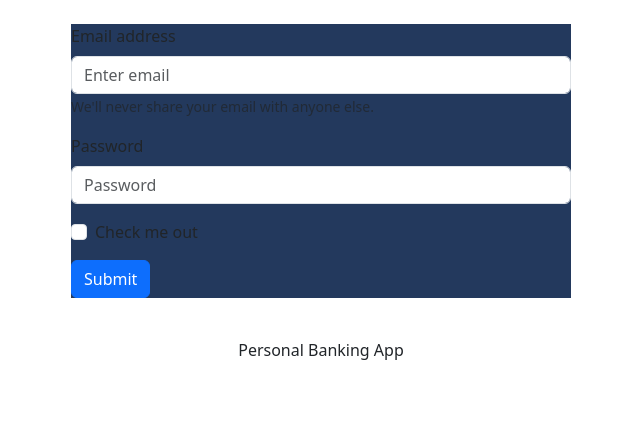
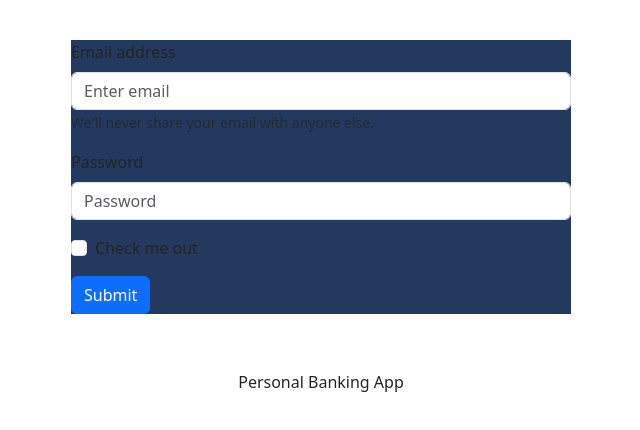
Before and after one commit to ricardoola/banking-app, a React (Create React App) app in the folder frontend/: page / in a window 1280 px wide. Shown: the top 430 px of the page, without its empty margins (319-959 px from the left). Built offline with nearby package versions, Linux system fonts and the light colour scheme.

Commit message:
added login route

```diff
--- a/frontend/src/App.js
+++ b/frontend/src/App.js
@@ -1,16 +1,24 @@
 import logo from './logo.svg';
 import './App.css';
-import { BrowserRouter as Router, Route } from 'react-router-dom'
+import { BrowserRouter as Router, Route, Routes } from 'react-router-dom'
 import Footer from './components/Footer'
 import LoginScreen from './screens/LoginScreen'
 import React from 'react'
+import { Container } from 'react-bootstrap'
+
 
 const App = () => {
   return (
-    <>
-    <LoginScreen />
-    <Footer />
-    </>
+
+    <Router>
+        <main className='py-3'>
+        <Routes>
+          <Route path='/' element={<LoginScreen/>} exact/>
+        </Routes>
+        </main>
+        <Footer />
+    </Router>
+
   )
 }
 
```
